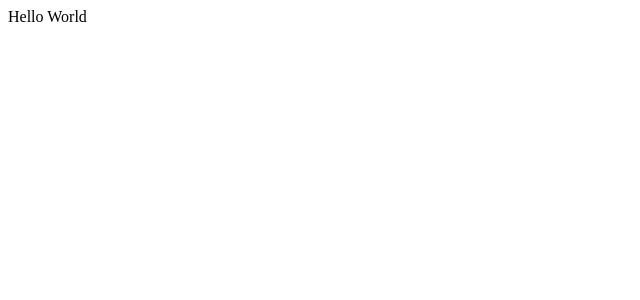
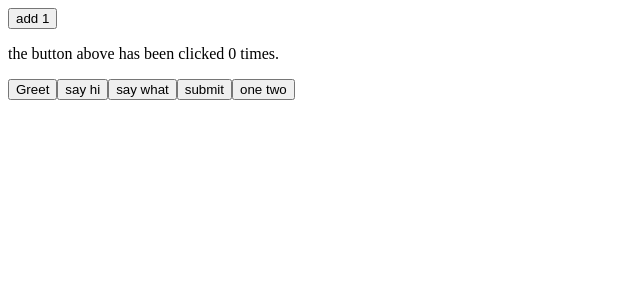
Before and after one commit to osaguild/vue-test, a Vue app: page / in a window 1280 px wide. Shown: the top 300 px of the page, without its empty margins (0-640 px from the left). Built offline with nearby package versions, Linux system fonts and the light colour scheme.

Commit message:
complete

```diff
--- a/src/App.vue
+++ b/src/App.vue
@@ -1,14 +1,42 @@
 <template>
-  <div id="counter">
-    {{ message }}
-  </div>
+  <button @click="counter += 1">add 1</button>
+  <p>the button above has been clicked {{counter}} times.</p>
+  <button @click="greet">Greet</button>
+  <button @click="say('hi')">say hi</button>
+  <button @click="say('what')">say what</button>
+  <button @click="warn('form cannot be submitted yet.',$event)">submit</button>
+  <button @click="one($event), two($event)">one two</button>
 </template>
 
 <script>
 export default {
   data() {
     return {
-      message: "Hello World"
+      counter: 0,
+      name: 'Vue.js'
+    }
+  },
+  methods: {
+    greet(event) {
+      alert('hello ' + this.name + '!')
+      if (event) {
+        alert(event.target.tagName)
+      }
+    },
+    say(message) {
+      alert(message)
+    },
+    warn(message,event) {
+      if(event){
+        event.preventDefault()
+      }
+      alert(message)
+    },
+    one(event){
+      alert('one:' + event.target.tagName)
+    },
+    two(event){
+      alert('two:' + event.target.tagName)
     }
   }
 }
```
